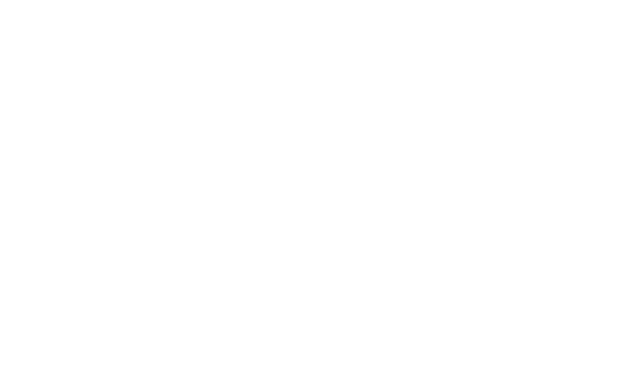
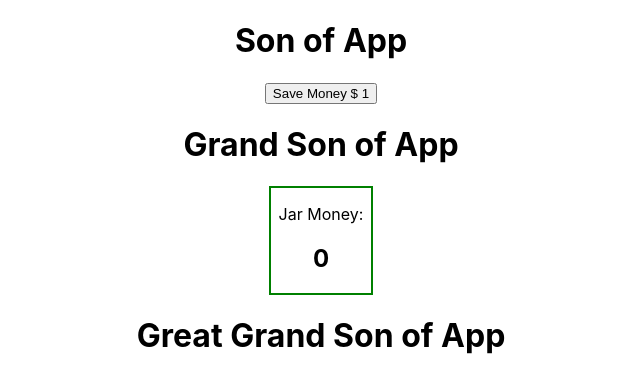
Before and after one commit to sebastianoscarlopez/coderhouse-39640-reactjs, a React (Create React App) app: page /context in a window 1280 px wide. Before the commit this address had no page. Shown: the top 392 px of the page, without its empty margins (319-959 px from the left). Built offline with nearby package versions, Linux system fonts and the light colour scheme.

Commit message:
clase-11 context Jar money with props

```diff
--- a/src/App.js
+++ b/src/App.js
@@ -8,6 +8,7 @@
 import RenderPropExample from "./components/hocValidation/renderPropExample";
 import { BrowserRouter, Routes, Route } from "react-router-dom";
 import InputInterchanged from "./components/InputInterchanged";
+import SonOfApp from './components/ContextPoc/SonOfApp';
 
 function App() {
   const [selected, setSelected] = useState(false);
@@ -67,6 +68,7 @@
           <Route exact path="/hoc" element={<PlayingWithHOC edad={50} />} />
           <Route exact path="/renderprop" element={<RenderPropExample />} />
           <Route exact path="/events" element={<InputInterchanged />} />
+          <Route exact path="/context" element={<SonOfApp />} />
         </Routes>
       </BrowserRouter>
     </div>
--- /dev/null
+++ b/src/components/ContextPoc/GrandSonOfApp.js
@@ -0,0 +1,16 @@
+import GreatGrandSonOfApp from './GreatGrandSonOfApp'
+import { JarMoney } from './JarMoney'
+
+const GrandSonOfApp = ({ money }) => {
+  return (
+    <div>
+      <h1>Grand Son of App</h1>
+      <JarMoney>
+        {money}
+      </JarMoney>
+      <GreatGrandSonOfApp />
+    </div>
+  )
+}
+
+export default GrandSonOfApp
--- /dev/null
+++ b/src/components/ContextPoc/GreatGrandSonOfApp.js
@@ -0,0 +1,9 @@
+const GreatGrandSonOfApp = () => {
+  return (
+    <div>
+      <h1>Great Grand Son of App</h1>
+    </div>
+  )
+}
+
+export default GreatGrandSonOfApp
--- /dev/null
+++ b/src/components/ContextPoc/JarMoney.js
@@ -0,0 +1,7 @@
+export const JarMoney = ({ children }) => {
+  return (
+    <div style={{ border: '2px solid green', width: 100, margin: 'auto' }}>
+      <p>Jar Money: <h2>{children}</h2></p>
+    </div>
+  );
+};
--- /dev/null
+++ b/src/components/ContextPoc/SonOfApp.js
@@ -0,0 +1,20 @@
+import { useState } from 'react'
+import GrandSonOfApp from './GrandSonOfApp'
+
+const SonOfApp = () => {
+  const [money, setMoney] = useState(0)
+
+  const onClickHandler = () => {
+    setMoney(money + 1)
+  }
+
+  return (
+    <div>
+      <h1>Son of App</h1>
+      <button onClick={onClickHandler}>Save Money $ 1</button>
+      <GrandSonOfApp money={money} />
+    </div>
+  )
+}
+
+export default SonOfApp
--- a/src/components/home/index.js
+++ b/src/components/home/index.js
@@ -7,6 +7,7 @@
       <li><Link to="/events">Input mask</Link></li>
       <li><Link to="/counter">Counter</Link></li>
       <li><Link to="/fetch">Fetch Pikachu</Link></li>
+      <li><Link to="/context">Context POC (Proof Of Concept)</Link></li>
     </ul>
   </div>
 );
```
